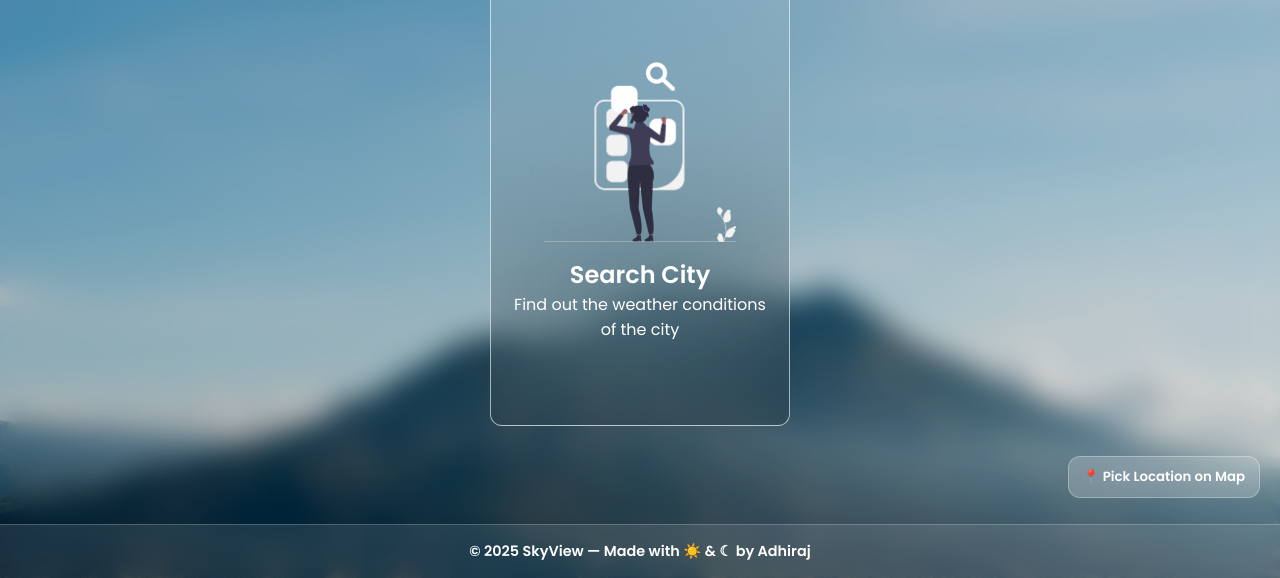
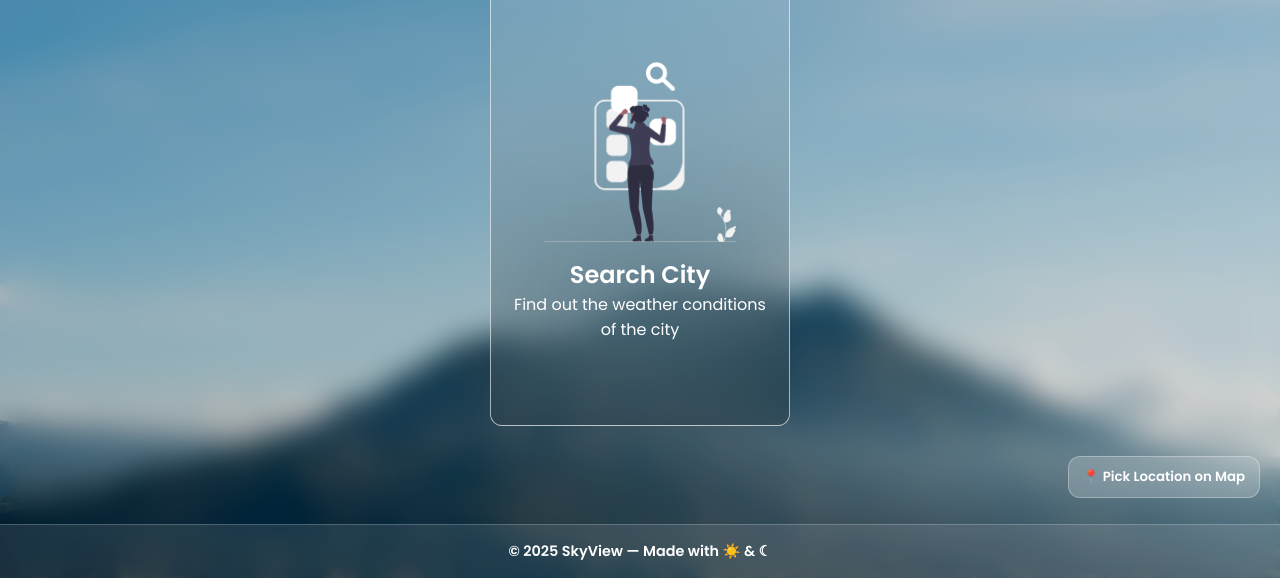
Before and after one commit to ARJCodeAlchemy/SkyView, a plain HTML site: page index.html in a window 1280 px wide. Shown: the part 222-800 px from the top of the page. Drawn offline with nearby package versions, Linux system fonts and the light colour scheme.

Commit message:
Removed personal name from footer

```diff
--- a/index.html
+++ b/index.html
@@ -194,7 +194,7 @@
 
     <!-- 👣 Footer Section -->
     <footer class="footer">
-        <p>© 2025 SkyView — Made with ☀️ & ☾ by Adhiraj</p>
+        <p>© 2025 SkyView — Made with ☀️ & ☾</p>
     </footer>
 
 
```
